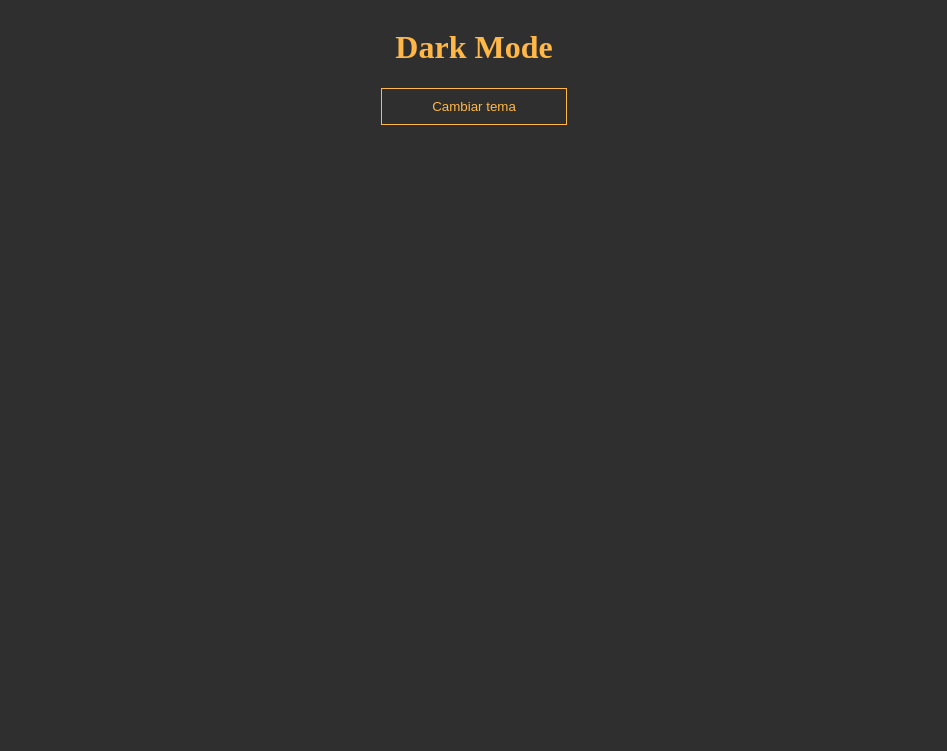
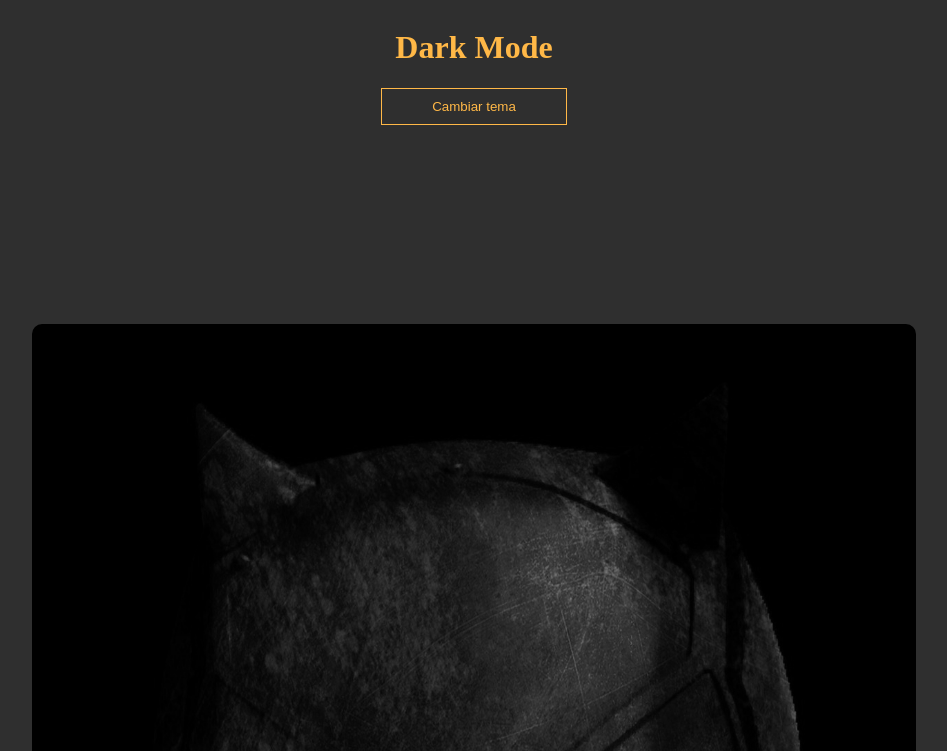
Before and after one commit to ArcoDev/Dark-Mode, a plain HTML site: page index.html in a window 1280 px wide. Both pictures are taken after a click on the button "Cambiar tema". Shown: the top 751 px of the page, without its empty margins (166-1113 px from the left). Drawn offline with Linux system fonts and the light colour scheme.

Commit message:
Aplicando efecto sobre imagen al cambia de tema

```diff
--- a/css/estilos.css
+++ b/css/estilos.css
@@ -1,26 +1,44 @@
+/*Estilos Genrales*/
 body {
     /*Variables*/
     --color-bg: #dddddd;
     --color-texto: #161211;
-
+    overflow-x: hidden;
 }
 
 body.dark-theme {
     --color-bg: rgb(47, 47, 47);
     --color-texto: #ffb847;
 }
+/*Estilos cuando el body contiene las clases dark o light que se agregan cuando se detecta el color default del equipo o cuando el usuario da click al boton en el sito*/
+body.dark-theme img {
+    filter: grayscale(100%);
+}
+
+body.light-theme img {
+    filter: grayscale(0%);
+}
 
 .contenedor {
     display: grid;
     place-items: center;
 }
-
+/*Estilos generales, se le aplican tanto en dark como en light*/
 button {
     padding: 10px 50px;
     background: transparent;
     border: 1px solid var(--color-texto);
     color: var(--color-texto);
     cursor: pointer;
+}
+
+img {
+    width: 70%;
+    height: 70%;
+    object-fit: cover;
+    object-position: top;
+    border-radius: 10px;
+    transition: filter 1s ease-in-out;
 }
 
 body.dark-theme {
@@ -44,13 +62,20 @@ body.dark-theme {
         --color-bg: #dddddd;
         --color-texto: #161211;
     }
+
+    img {
+        filter: grayscale(0%);
+
+    }
 }
-
+/* Estilos finales */
 body {
     background-color: var(--color-bg);
-    transition: background .8s ease-out;
+    transition: background-color .8s ease-out;
 }
 
 h1 {
     color: var(--color-texto);
+    transition: color .8s ease-out;
+
 }
--- a/index.html
+++ b/index.html
@@ -11,6 +11,7 @@
     <div class="contenedor">
         <h1>Dark Mode</h1>
         <button id="boton">Cambiar tema</button>
+        <img src="img/dared.jpg" alt="">
     </div>
     <script src="js/app.js"></script>
 </body>
--- a/js/app.js
+++ b/js/app.js
@@ -1,12 +1,29 @@
+//Variables
 const boton = document.querySelector('#boton');
+const body = document.querySelector('body');
 /*Con macthMedia, detectaremos el tema que tiene el equipo*/
 const configUser = window.matchMedia('(prefers-color-scheme: dark)');
+
+/*LocalStorage para guardar la configuracion del tema al dar click en el boton*/
+const localConfig = localStorage.getItem('tema');
+if (localConfig === 'dark') {
+    body.classList.toggle('dark-theme');
+} else if (localConfig === 'light') {
+    body.classList.toggle('light-theme');
+}
+
 boton.addEventListener('click', () => {
-    console.log(configUser.matches);
-    if(configUser.matches) {
+    //console.log(configUser.matches);
+    //variable para guardar el tema en el key del localStorage
+    let colorTema;
+    if (configUser.matches) {
         //entramos con modo oscuro
-        document.body.classList.toggle('light-theme');
+        body.classList.toggle('light-theme');
+        //Utilizando el operador ternario
+        colorTema = body.classList.contains('light-theme') ? 'light' : 'dark';
     } else {
-        document.body.classList.toggle('dark-theme');
+        body.classList.toggle('dark-theme');
+        colorTema = body.classList.contains('light-theme') ? 'dark' : 'light';
     }
+    localStorage.setItem('tema', colorTema);
 });
```
Also changed, not shown: img/dared.jpg (added).
